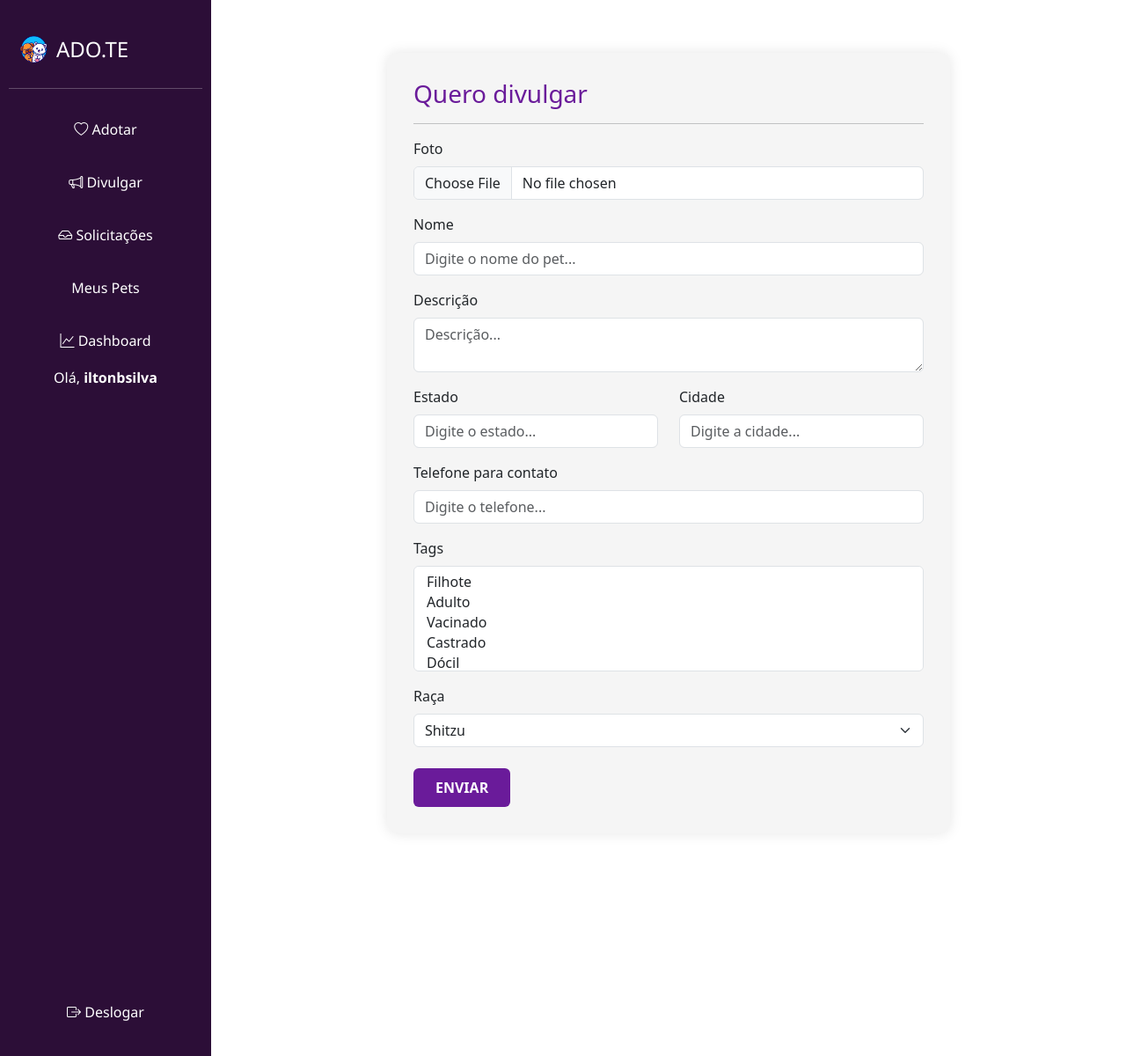
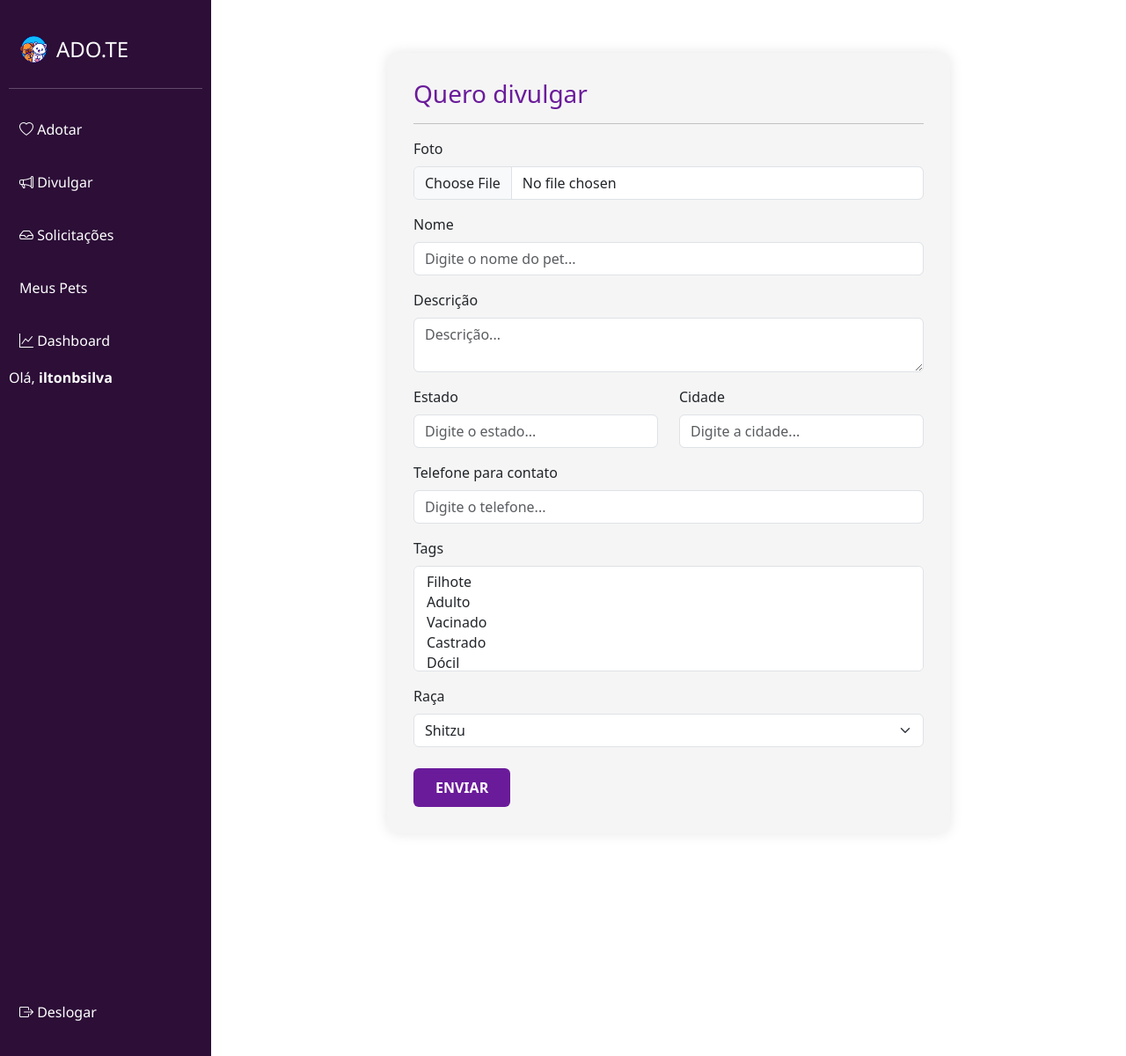
Before and after one commit to IltonBJSilva/adote, a Django app: page /divulgar/novo_pet/ in a window 1280 px wide. Shown: the whole page at 88% size. Run offline with Django 4.2, Linux system fonts and the light colour scheme; a user stored in the database is signed in; data comes from the database, SQL or seed files in the repository; parts of the project's set-up code (start-up, migrations or seed data) failed here and were passed over.

Commit message:
Remoção de dados repetidos

```diff
--- a/templates/static/divulgar/css/novo_pet.css
+++ b/templates/static/divulgar/css/novo_pet.css
@@ -1,7 +1,4 @@
-.sidebar {
-    text-align: center;
-    padding: 20px;
-}
+
 
 .wrapper {
     margin-top: 3%;
```
